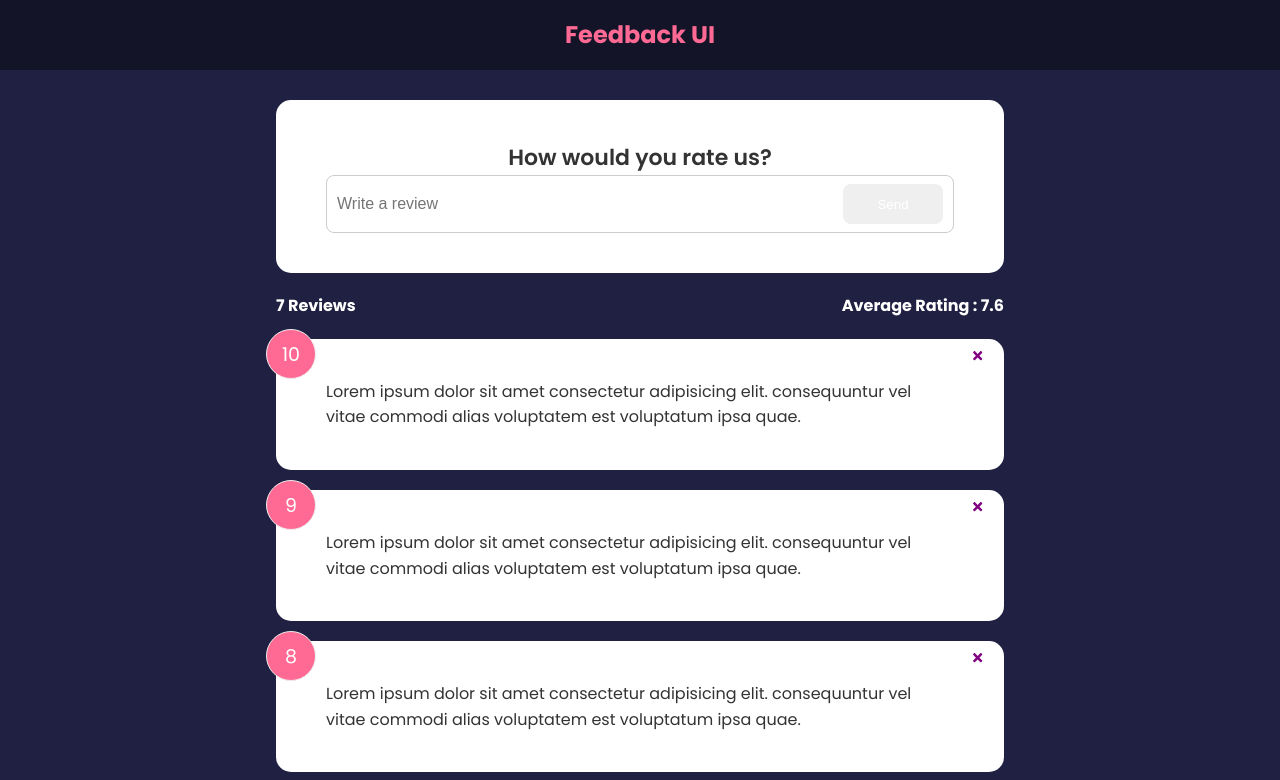
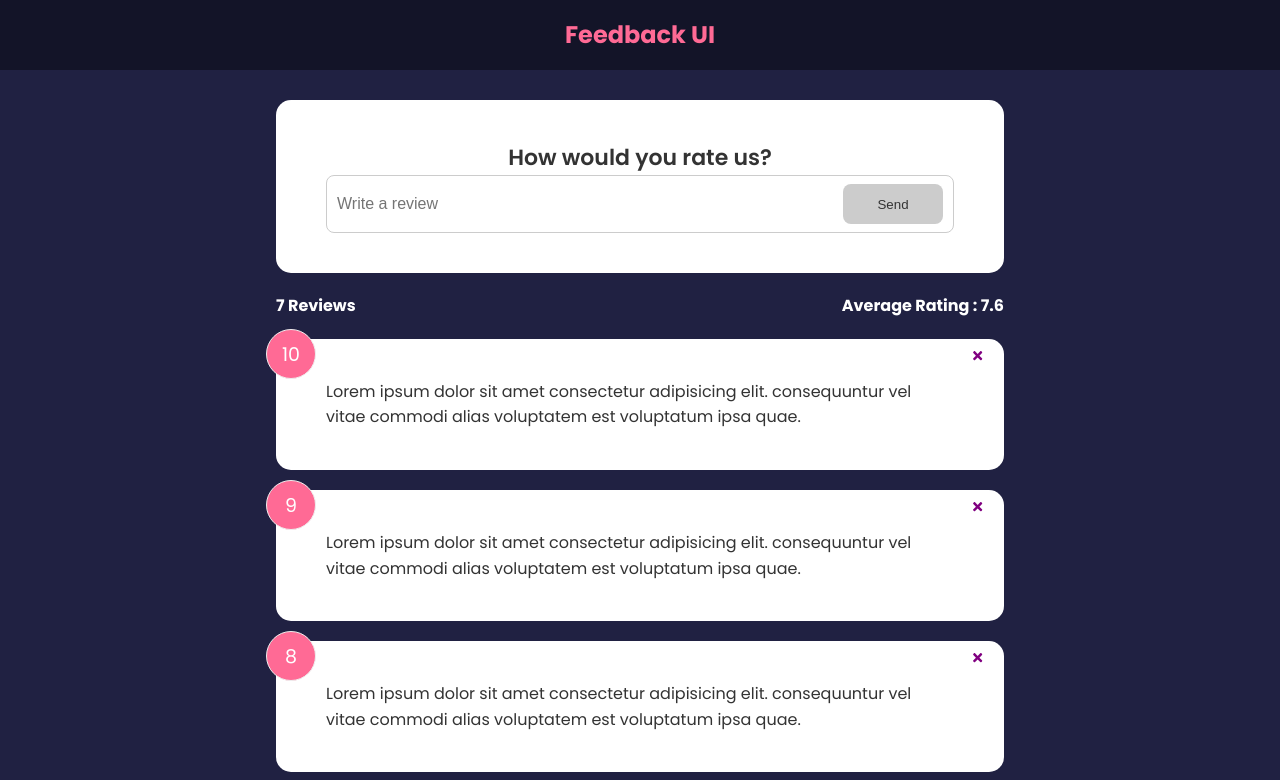
Before and after one commit to keerthimac/feedback-app, a React (Create React App) app: page / in a window 1280 px wide. Shown: the top 780 px of the page. Built offline with nearby package versions, Linux system fonts and the light colour scheme.

Commit message:
prev commit

```diff
--- a/src/shared/Button.jsx
+++ b/src/shared/Button.jsx
@@ -1,8 +1,8 @@
 import PropTypes from 'prop-types';
 
-function Button({ children, type }) {
+function Button({ children,version, type,isDisabled }) {
     return (
-        <button className={`btn btn-${type && type}`}>
+        <button type={type} disabled={isDisabled} className={`btn btn-${version}`}>
             {children}
         </button>
     )
@@ -10,13 +10,17 @@
 
 //define default props for card
 Button.defaultProps = {
-    type: "primary"
+    version: "primary",
+    type: "button",
+    isDisabled: false
 }
 
 
 Button.propTypes = {
     children: PropTypes.node.isRequired,
-    type: PropTypes.bool,
+    type: PropTypes.string,
+    version: PropTypes.string,
+    isDisabled: PropTypes.bool
 }
 
 export default Button
```
